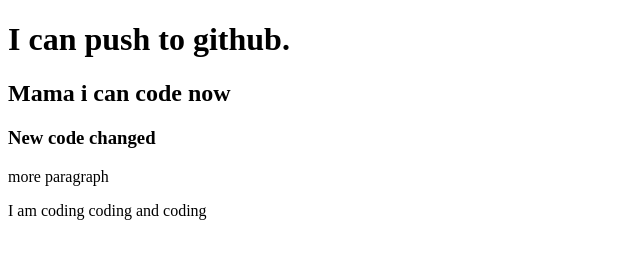
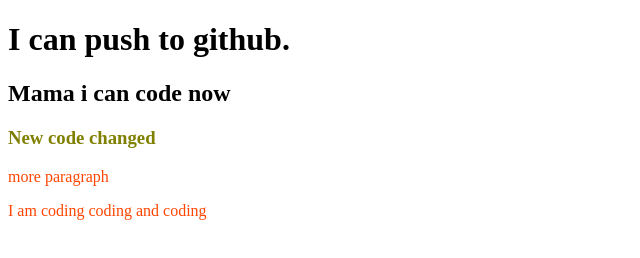
Before and after one commit to Sanjidafarjana/my-second-repo, a plain HTML site: page index.html in a window 1280 px wide. Shown: the whole page, without its empty margins (0-640 px from the left). Drawn offline with Linux system fonts and the light colour scheme.

Commit message:
color again changed

```diff
--- a/styling.css
+++ b/styling.css
@@ -1,6 +1,6 @@
-.p{
-    color: navy;
+p{
+    color: orangered;
 }
-.h1{
+h3{
     color: olive;
 }
```
